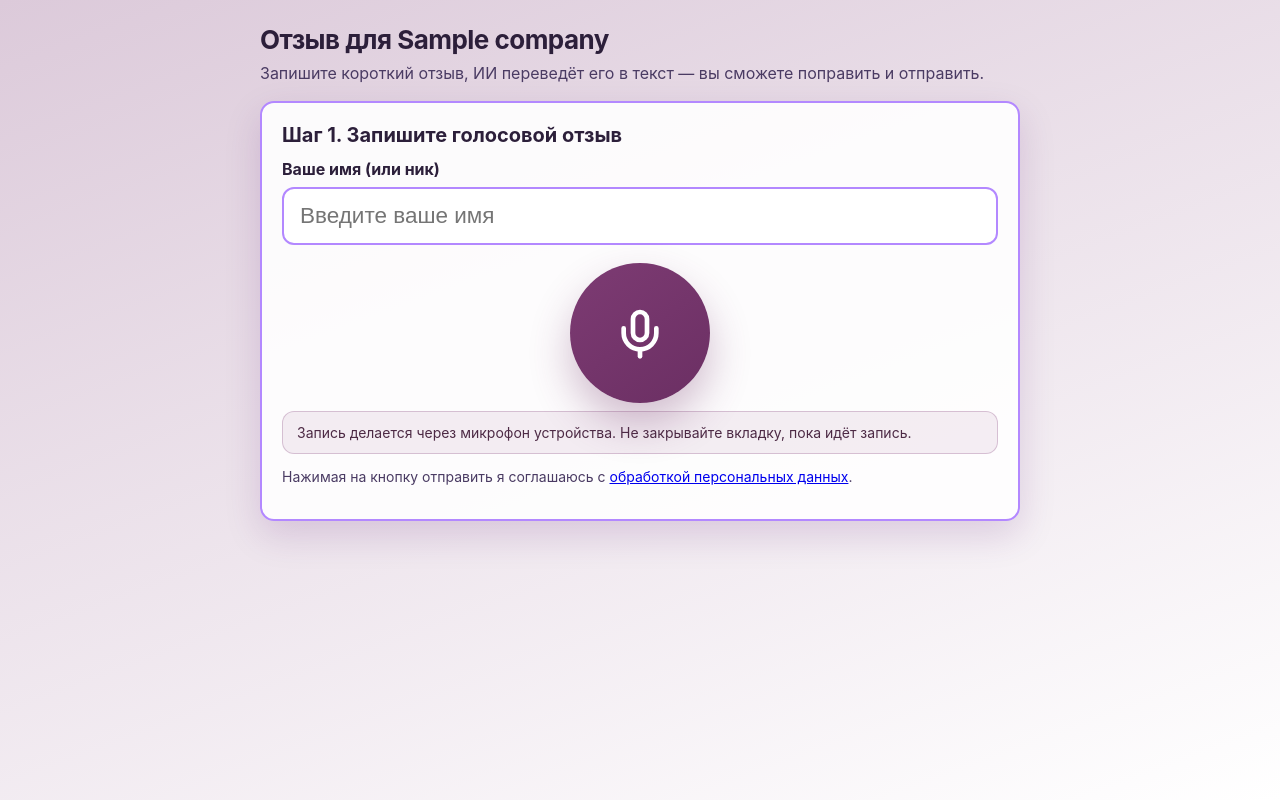
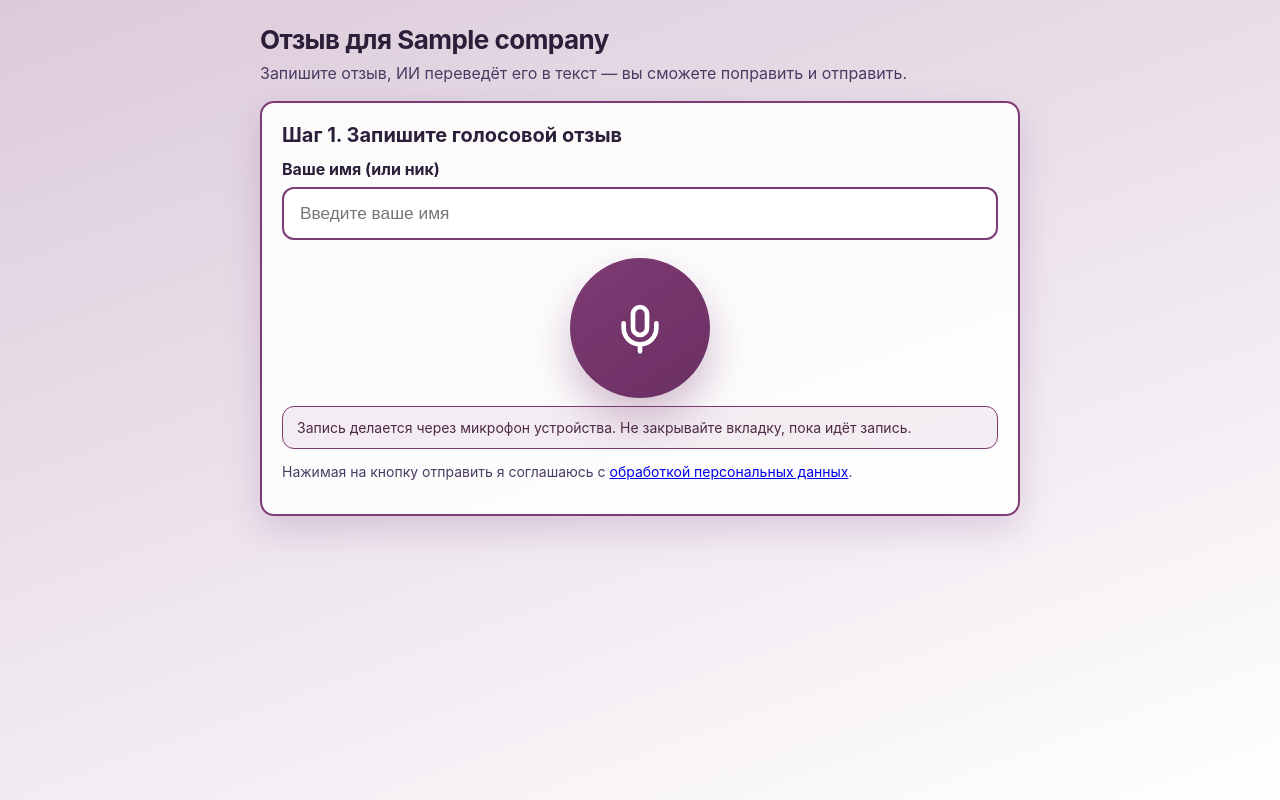
Before and after one commit to andrrrrey/voice-feedback, a FastAPI app: template templates/public_form.html in a window 1280 px wide. Run offline with FastAPI, Linux system fonts and the light colour scheme; the template is opened without the code that fills it: most values are stand-ins (such as "Sample title", 1, 10 or a date in 2020).

Commit message:
fix issues 3

```diff
--- a/templates/public_form.html
+++ b/templates/public_form.html
@@ -9,7 +9,7 @@
       --bg-start: #dccada;
       --bg-end: #ffffff;
       --card: rgba(255, 255, 255, 0.9);
-      --border: #b388ff;
+      --border: #7d3b73;
       --muted: #4a3b63;
       --text: #2c1f3a;
       --primary: #7d3b73;
@@ -57,7 +57,7 @@
       border-radius: 12px;
       border: 2px solid var(--border);
       padding: 14px 16px;
-      font-size: 22.5px;
+      font-size: 17.3px;
       box-sizing: border-box;
       background: rgba(255, 255, 255, 0.9);
       transition: border-color 0.15s, box-shadow 0.15s;
@@ -68,7 +68,7 @@
       box-shadow: 0 0 0 4px rgba(125, 59, 115, 0.25);
       background: #fff;
     }
-    input::placeholder { font-size: 22.5px; }
+    input::placeholder { font-size: 17.3px; }
     textarea { min-height: 160px; resize: vertical; font-size: 22.5px; }
     .btn-row { display: flex; gap: 10px; flex-wrap: wrap; margin-top: 12px; }
     .btn {
@@ -77,7 +77,7 @@
       border-radius: 12px;
       cursor: pointer;
       font-weight: 700;
-      font-size: 1.5rem;
+      font-size: 1.15rem;
       color: #fff;
       background: linear-gradient(135deg, var(--primary), var(--primary-hover));
       box-shadow: 0 12px 30px rgba(109, 47, 99, 0.25);
@@ -93,7 +93,7 @@
     .info-box {
       background: rgba(125, 59, 115, 0.08);
       color: #4d2a45;
-      border: 1px solid rgba(125, 59, 115, 0.25);
+      border: 1px solid var(--primary);
       padding: 12px 14px;
       border-radius: 12px;
       font-size: 14px;
@@ -169,7 +169,7 @@
       <img src="{{ logo_src }}" alt="Логотип" class="logo">
     {% endif %}
     <h1>Отзыв для {{ company.name }}</h1>
-    <p>Запишите короткий отзыв, ИИ переведёт его в текст — вы сможете поправить и отправить.</p>
+    <p>Запишите отзыв, ИИ переведёт его в текст — вы сможете поправить и отправить.</p>
     <div class="card step active" id="step1">
       <h2>Шаг 1. Запишите голосовой отзыв</h2>
       <div class="input-group">
@@ -345,13 +345,31 @@
 
       recordStatus.textContent = "Обработка записи...";
 
+      try {
         const res = await fetch(`${BASE}/api/public/${companySlug}/upload-audio`, {
           method: "POST",
           body: formData
         });
 
         if (!res.ok) {
-        recordStatus.textContent = "Ошибка при отправке аудио.";
+          let details = `${res.status} ${res.statusText || ""}`.trim();
+          try {
+            const errorJson = await res.json();
+            if (errorJson?.detail) {
+              details = `${details}: ${errorJson.detail}`;
+            }
+          } catch (_) {
+            try {
+              const text = await res.text();
+              if (text) {
+                details = `${details}: ${text}`;
+              }
+            } catch (_) {
+              /* ignore secondary errors */
+            }
+          }
+
+          recordStatus.textContent = `Ошибка при отправке аудио (${details}).`;
           return;
         }
 
@@ -363,6 +381,10 @@
 
         recordStatus.textContent = "";
         showStep(2);
+      } catch (error) {
+        console.error(error);
+        recordStatus.textContent = `Сбой сети при отправке аудио: ${error?.message || error}`;
+      }
     }
 
     async function startFallbackRecorder() {
```
Lines whose indentation alone changed are shown as unchanged.
